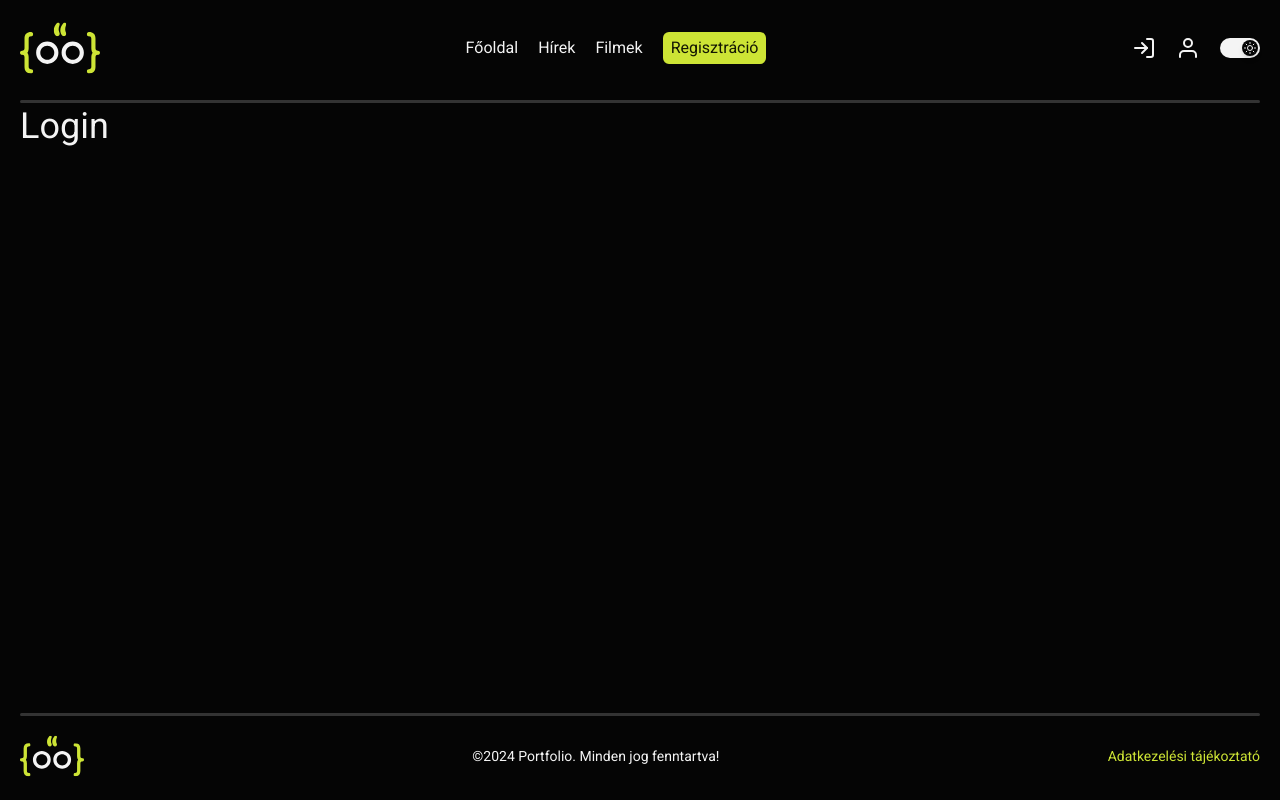
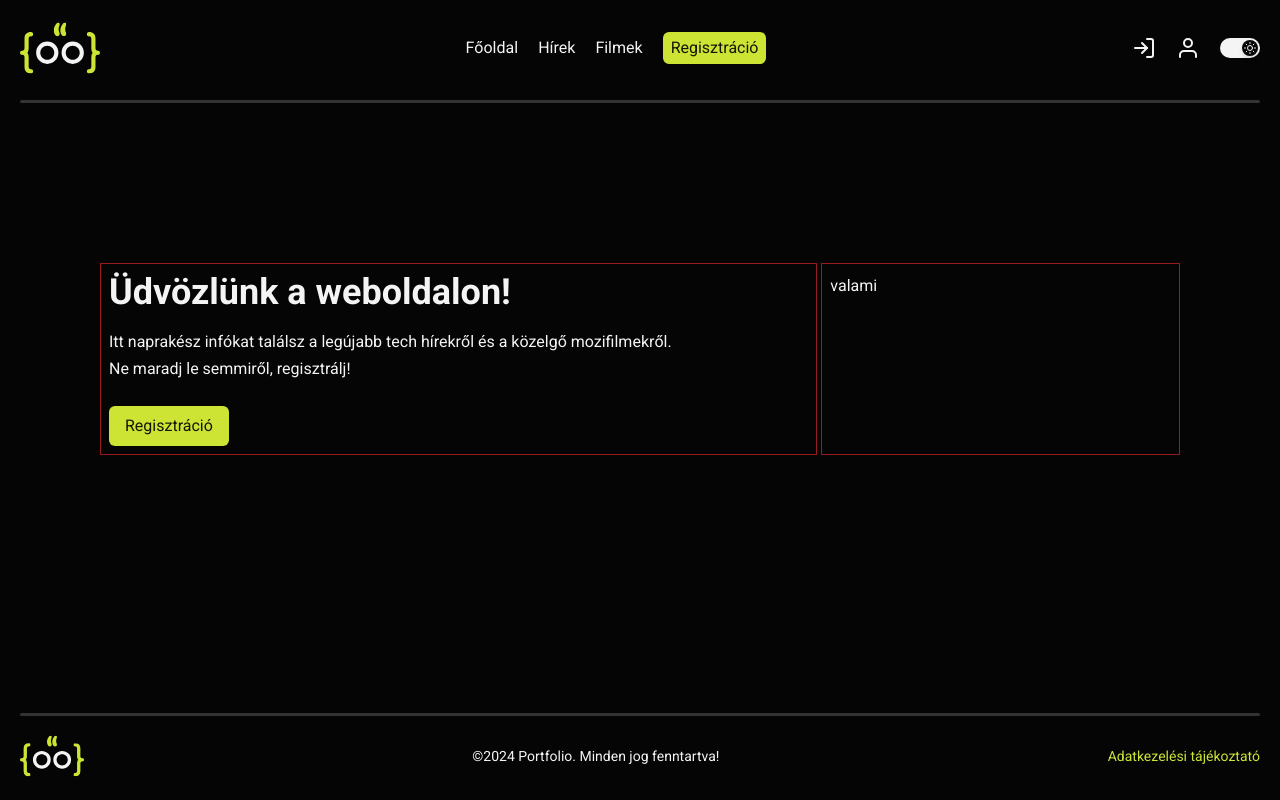
Before and after one commit to sagi-daniel/nerdnews-fsApi, a React (Vite) app in the folder frontend/: page /login in a window 1280 px wide. Built offline with nearby package versions, Linux system fonts and the light colour scheme.

Commit message:
added html to the component

```diff
--- a/frontend/src/pages/Login.jsx
+++ b/frontend/src/pages/Login.jsx
@@ -1,8 +1,30 @@
+import { Link } from 'react-router-dom';
+import Section from '../components/Section';
+
 function Login() {
   return (
-    <div>
-      <h1>Login</h1>
-    </div>
+    <Section type="horizontal" space="large">
+      <div className="flex flex-col md:w-2/3 p-2 border border-red-800">
+        <div>
+          <h1 className="text-4xl font-bold text-center md:text-left ">Üdvözlünk a weboldalon!</h1>
+          <p className=" pb-6 text-center md:text-left ">
+            Itt naprakész infókat találsz a legújabb tech hírekről és a közelgő mozifilmekről.
+            <br /> Ne maradj le semmiről, regisztrálj!
+          </p>
+        </div>
+
+        <div className="text-center md:text-left">
+          <Link to="/singup" className="btn-primary-md">
+            Regisztráció
+          </Link>
+        </div>
+      </div>
+      <div className="flex flex-col p-2 md:w-1/3 border border-red-800 ">
+        <div>
+          <p>valami</p>
+        </div>
+      </div>
+    </Section>
   );
 }
 
```
